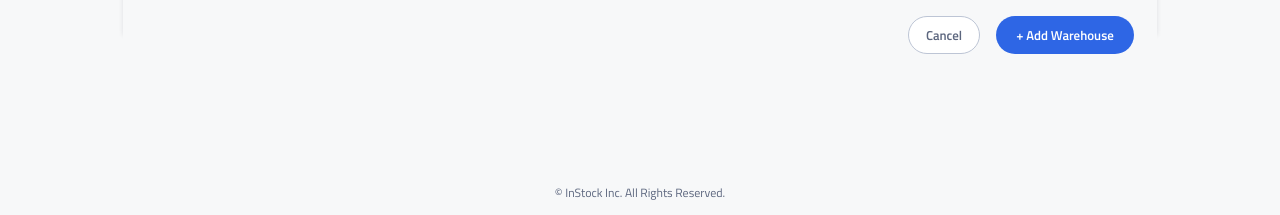
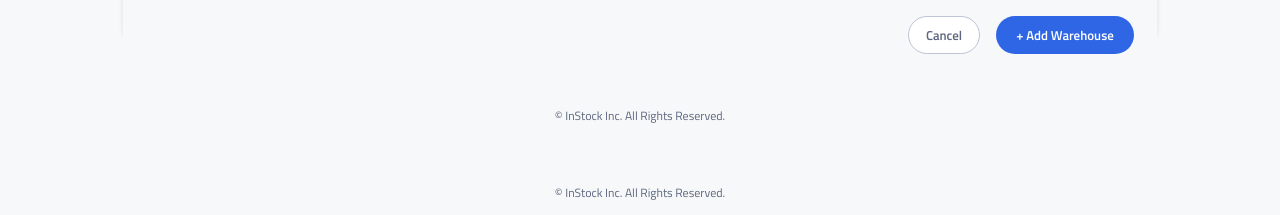
Before and after one commit to sandyngu/shredder-instock, a React (Create React App) app in the folder client/: page / in a window 1280 px wide. Shown: the part 711-926 px from the top of the page. Built offline with nearby package versions, Linux system fonts and the light colour scheme; no server answers.

Commit message:
add updates

```diff
--- a/client/src/components/AddNewWarehouse/AddNewWarehouse.jsx
+++ b/client/src/components/AddNewWarehouse/AddNewWarehouse.jsx
@@ -210,8 +210,10 @@ class AddNewWarehouse extends React.Component {
                                     <button type="submit" value="add" className="edit-warehouse__button-add">+ Add Warehouse</button>
                                 </div>
                             </form>
+                            <div className="footer">
+                                <p className="footer__text">© InStock Inc. All Rights Reserved.</p>
                             </div>
-
+                    </div>
         );
     };
 };
--- a/client/src/components/AddNewWarehouse/AddNewWarehouse.scss
+++ b/client/src/components/AddNewWarehouse/AddNewWarehouse.scss
@@ -339,7 +339,9 @@
     }
 }
 
-
+.footer {
+    background-color: $white;
+}
 input {
     font-family: 'Titillium Web';
     padding-left: 16px;
```
Lines whose indentation alone changed are shown as unchanged.
